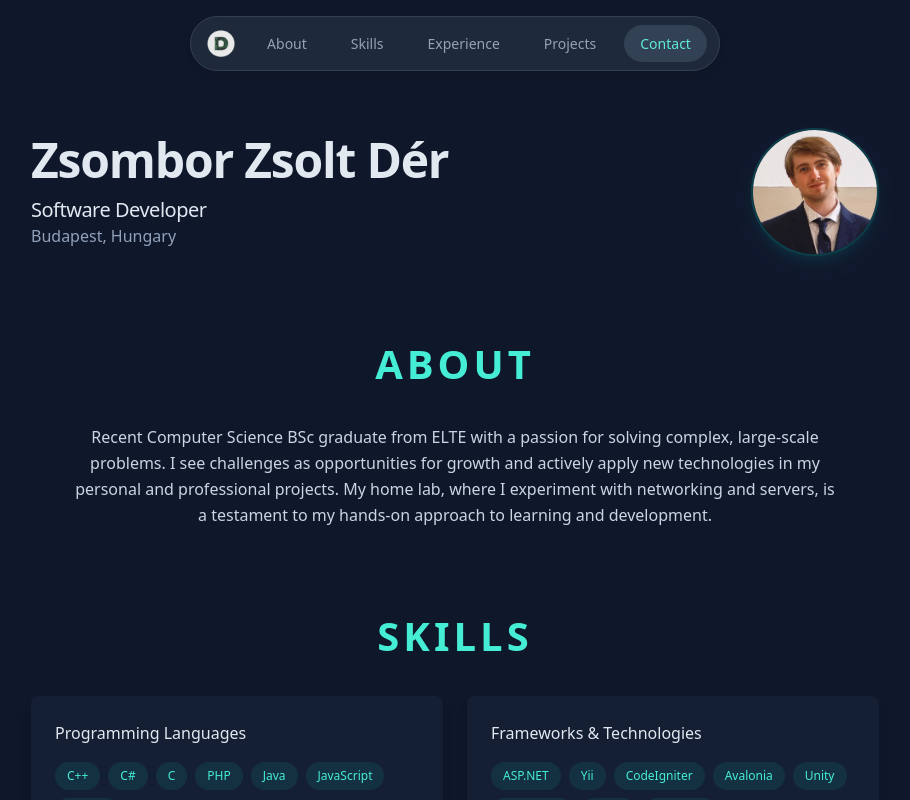
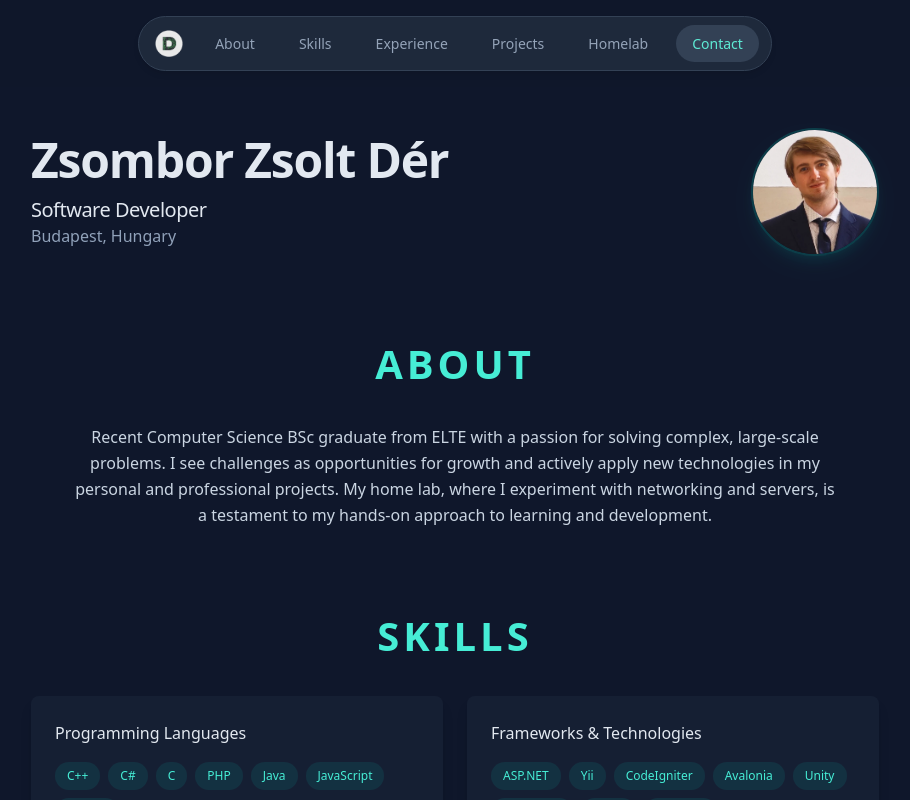
Before and after one commit to zsonbi/portfolio, a React (Vite) app: page / in a window 1280 px wide. Shown: the top 800 px of the page, without its empty margins (185-1095 px from the left). Built offline with nearby package versions, Linux system fonts and the light colour scheme.

Commit message:
Added the missing header link

```diff
--- a/src/modules/Header.jsx
+++ b/src/modules/Header.jsx
@@ -11,6 +11,7 @@ const navItems = [
 	{ href: '#skills', title: 'Skills' },
 	{ href: '#experience', title: 'Experience' },
 	{ href: '#projects', title: 'Projects' },
+	{ href: '#homelab', title: 'Homelab' },
 	{ href: '#contact', title: 'Contact' },
 ];
 
```
